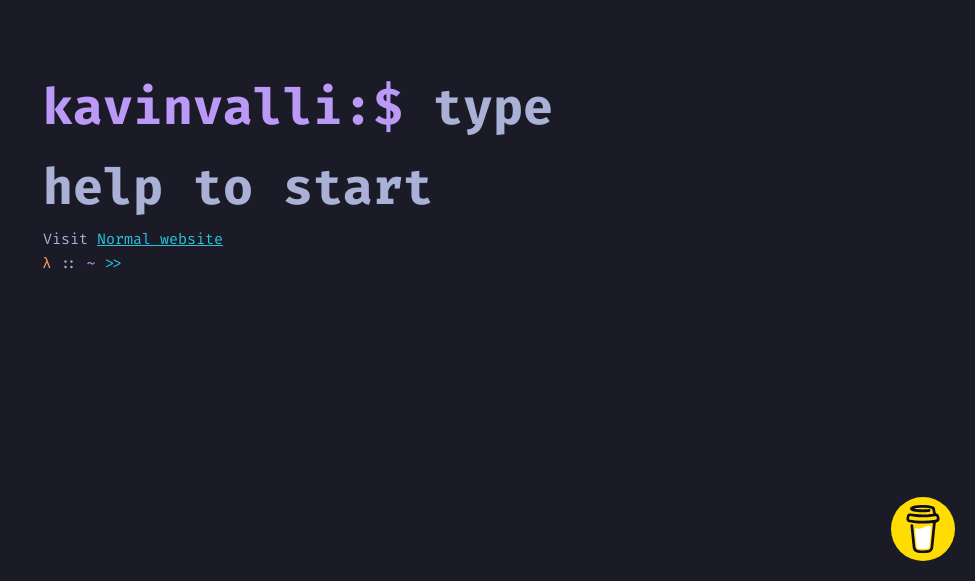
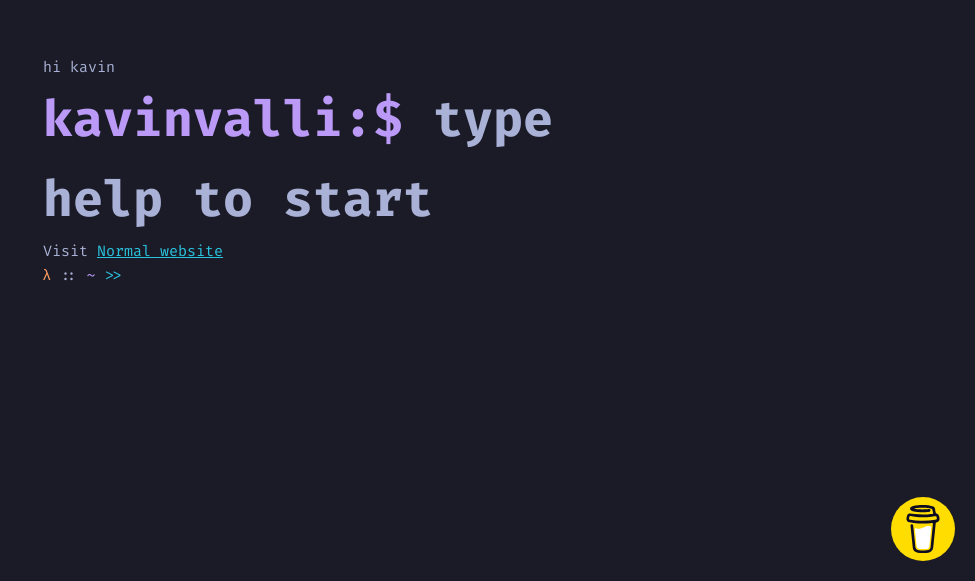
Before and after one commit to kavinvalli/kavinvalli.github.io, a Next.js app: page / in a window 1280 px wide. Shown: the part 219-800 px from the top of the page, without its empty margins (305-1280 px from the left). Built offline with nearby package versions, Linux system fonts and the light colour scheme.

Commit message:
feat: add welcome message "hi kavin" to Home component
Slack-Thread: https://testv0slack.slack.com/archives/C0AJ76DM71S/p1775431596234309?thread_ts=1775431596.234309&cid=C0AJ76DM71S
Co-authored-by: Kavin Valli <41034356+kavinvalli@users.noreply.github.com>

```diff
--- a/app/page.js
+++ b/app/page.js
@@ -5,6 +5,7 @@ import styles from "./Home.module.css";
 export default function Home() {
   return (
     <div className={styles.container}>
+      <p>hi kavin</p>
       <h1>
         kavinvalli:$ <span className={styles.help}>type help to start</span>
       </h1>
```
